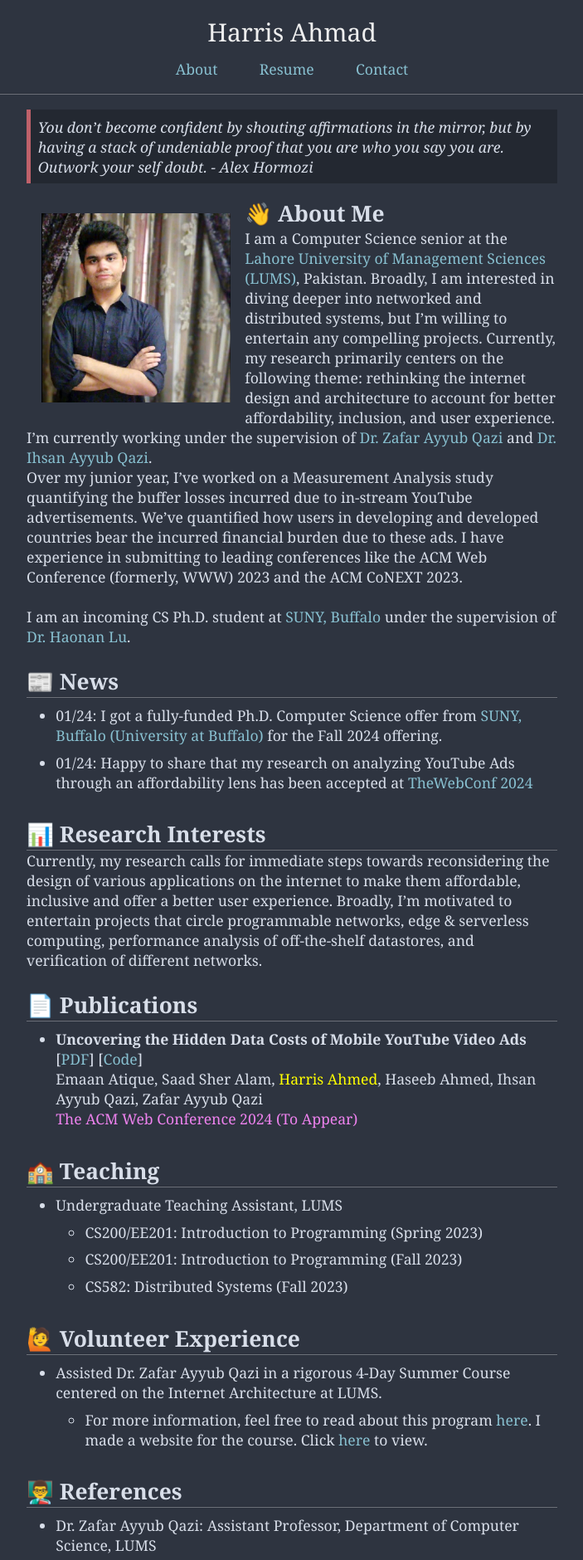
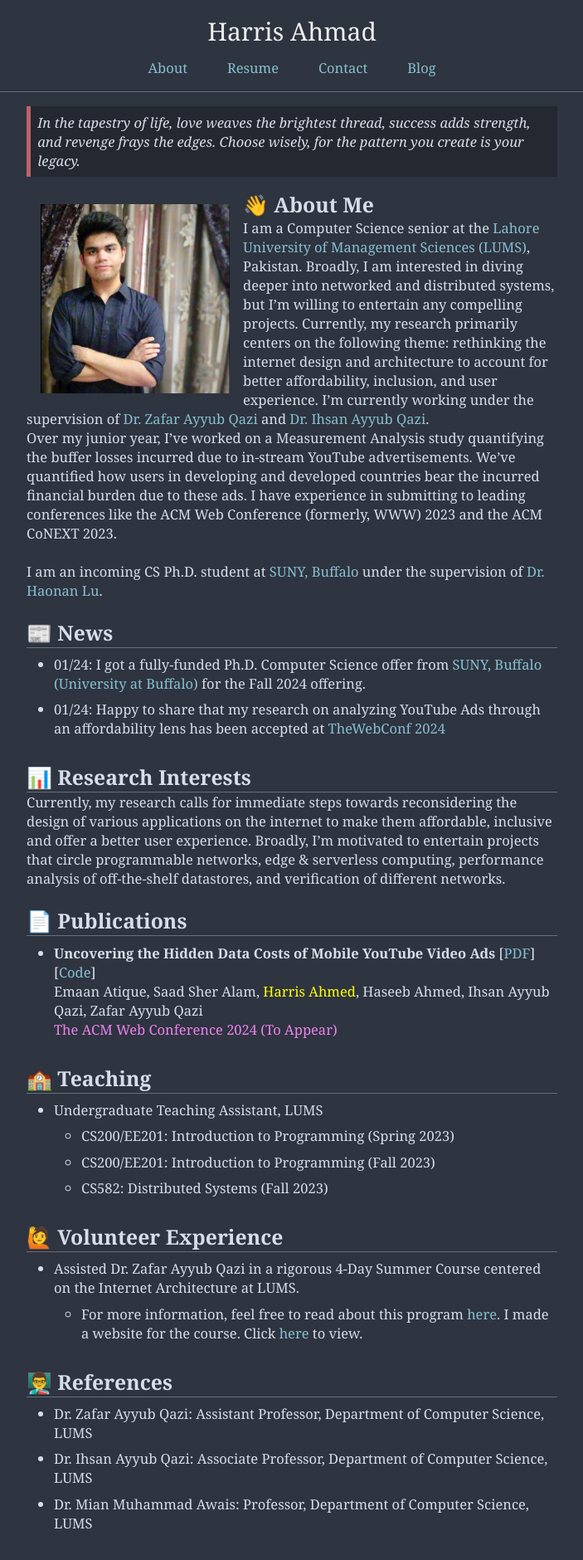
Before and after one commit to harris-ahmad/harris-ahmad.github.io, a Jekyll site: the page built from index.md, in a window 1280 px wide. Shown: the top 1880 px of the page at 83% size, without its empty margins (288-991 px from the left). Built offline with Jekyll 4.4.1, drawn with Linux system fonts in a browser that asks for light colours; some web fonts are replaced; some of the changed text lies outside the part shown.

Commit message:
updations

```diff
--- a/_config.yml
+++ b/_config.yml
@@ -12,7 +12,7 @@
 
 footer: yes
 footer_url: ""
-footer_text: "Copyright © Harris Ahmad; All rights reserved."
+footer_text: "Copyright © Harris Ahmad 2024; All rights reserved."
 
 sass:
     style: compressed
@@ -25,3 +25,5 @@
    link: "resume.pdf"
  - name: "Contact"
    link: "contact"
+ - name: "Blog"
+   link: "blogs"
--- a/_layouts/default.html
+++ b/_layouts/default.html
@@ -90,7 +90,7 @@
                 {% if site.footer == true %}
                     <hr />
                     <p style="text-align: center; margin: auto; padding-bottom: 2px; padding-top: 2px;">
-                    <a href="{{ site.footer_url }}" style="color: black"><small>{{ site.footer_text }}</small></a>
+                    <a href="{{ site.footer_url }}"><small>{{ site.footer_text }}</small></a>
                     </p>
                 {% endif %}
             </div>
--- a/_sass/_style.scss
+++ b/_sass/_style.scss
@@ -34,7 +34,7 @@
     height: 100%;
     background-color: $background-color;
     color: $text-color;
-    font-size: 16px; // Adjusted for better readability
+    font-size: 15px; // Adjusted for better readability
     font-family: $font-stack;
 }
 
--- a/index.md
+++ b/index.md
@@ -2,7 +2,7 @@
 layout: default
 ---
 
-> You don’t become confident by shouting affirmations in the mirror, but by having a stack of undeniable proof that you are who you say you are. Outwork your self doubt. - Alex Hormozi
+> In the tapestry of life, love weaves the brightest thread, success adds strength, and revenge frays the edges. Choose wisely, for the pattern you create is your legacy.
 
 
 <!-- ### Navigate to -->
```
Also changed, not shown: blogs.md (+2 -0 lines), 7 other files.
